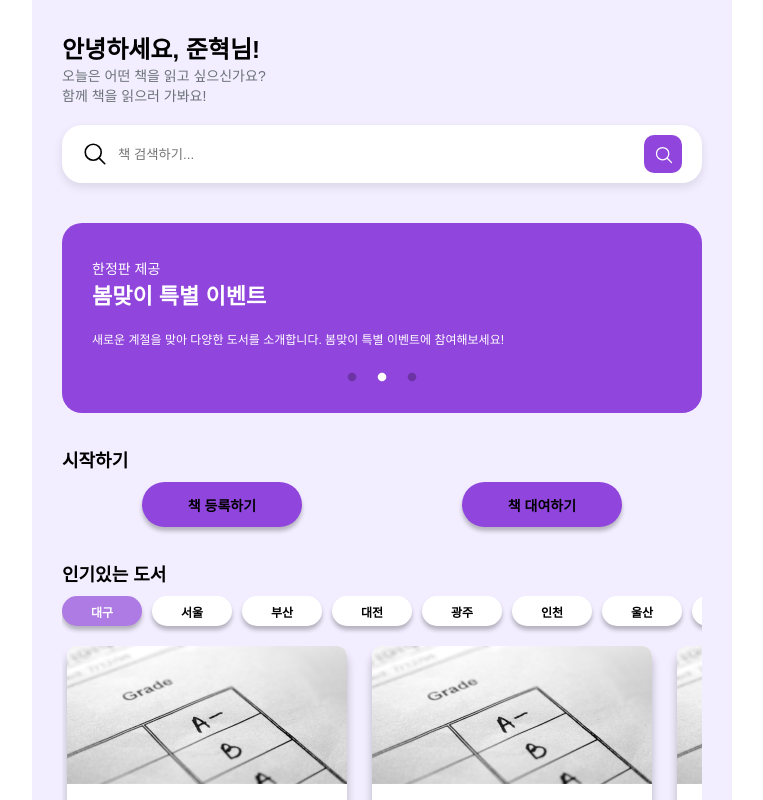
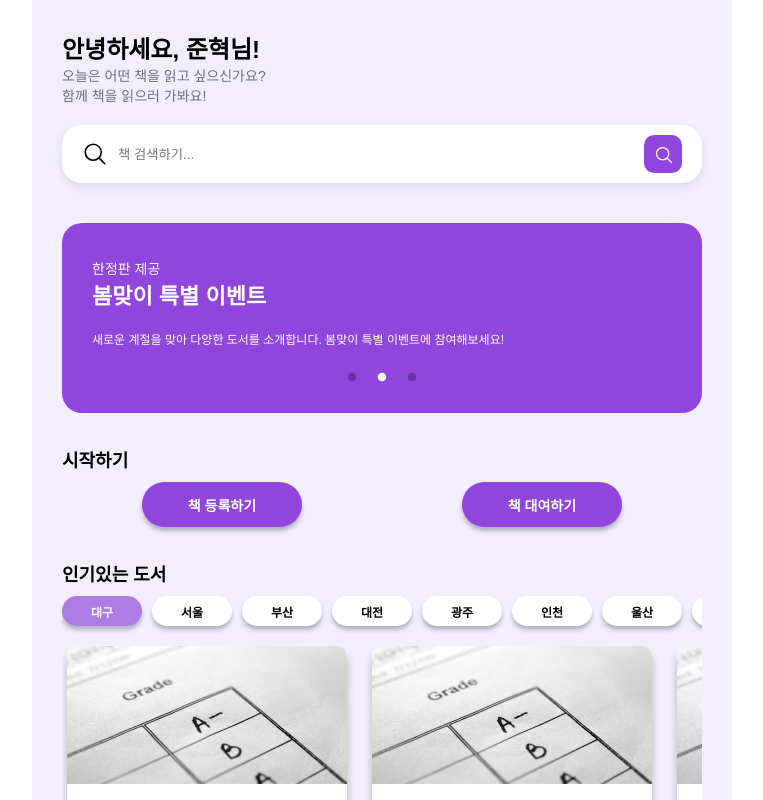
Before and after one commit to KongGookSu/frontend, a React (Vite) app: page / in a window 1280 px wide. Shown: the top 800 px of the page, without its empty margins (258-1021 px from the left). Built offline with nearby package versions, Linux system fonts and the light colour scheme.

Commit message:
style: 메인페이지 시작하기 버튼 내 글씨 색 수정 (#14)

```diff
--- a/src/components/typography/Text.tsx
+++ b/src/components/typography/Text.tsx
@@ -46,7 +46,7 @@ export const Text = styled.span<IText>`
             case "success":
                 return "#4c935e";
             case "warning":
-                return "cc4545";
+                return "#cc4545";
             case "black":
                 return "#000000";
             case "white":
--- a/src/pages/HomePage.tsx
+++ b/src/pages/HomePage.tsx
@@ -43,12 +43,12 @@ export default function HomePage() {
                 </Paragraph>
                 <ButtonWrapper>
                     <Button size="m" variant="primary" onClick={() => navigate("/enroll")}>
-                        <Text size="s" weight="bold">
+                        <Text size="s" weight="bold" variant="white">
                             책 등록하기
                         </Text>
                     </Button>
                     <Button size="m" variant="primary" onClick={() => navigate("/book")}>
-                        <Text size="s" weight="bold">
+                        <Text size="s" weight="bold" variant="white">
                             책 대여하기
                         </Text>
                     </Button>
```
